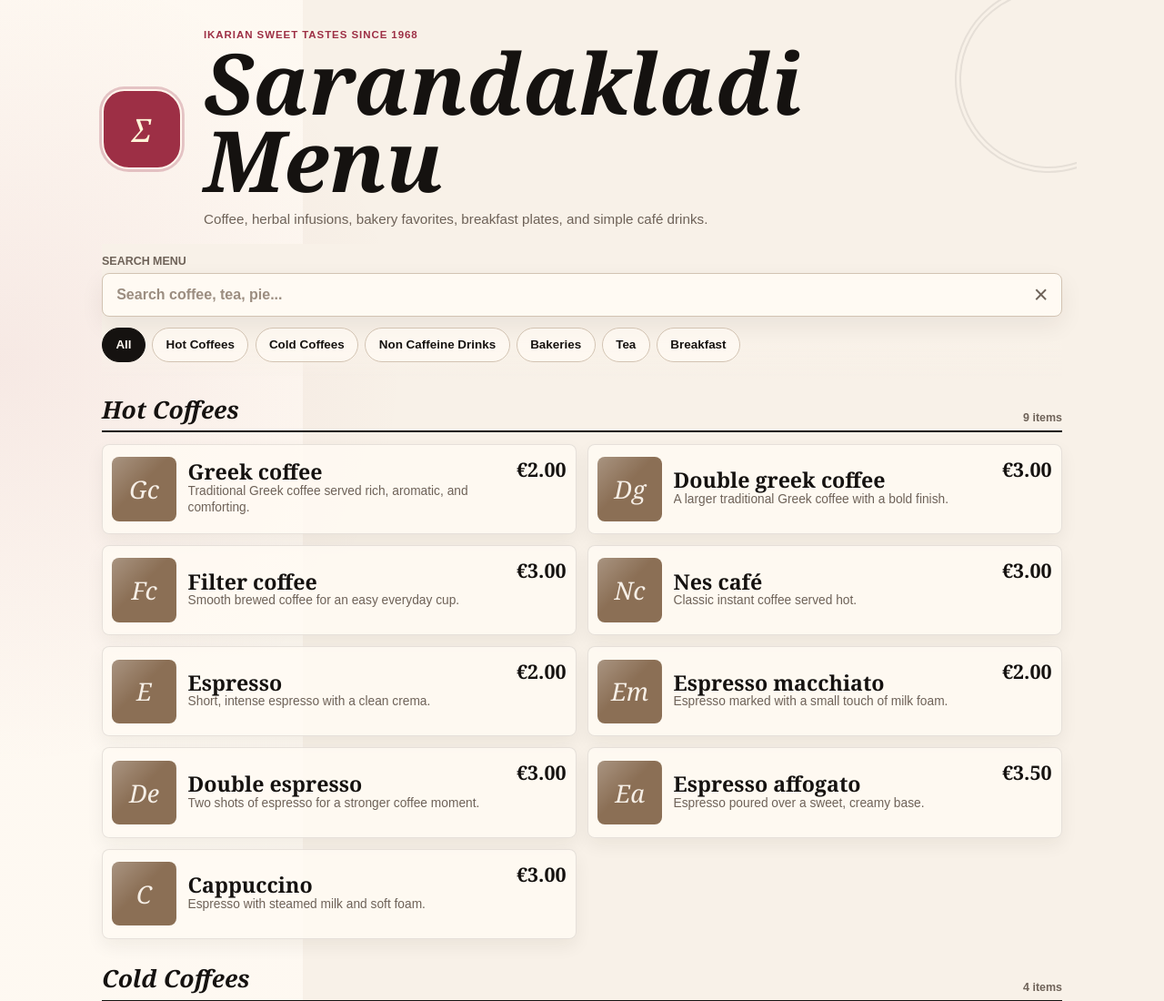
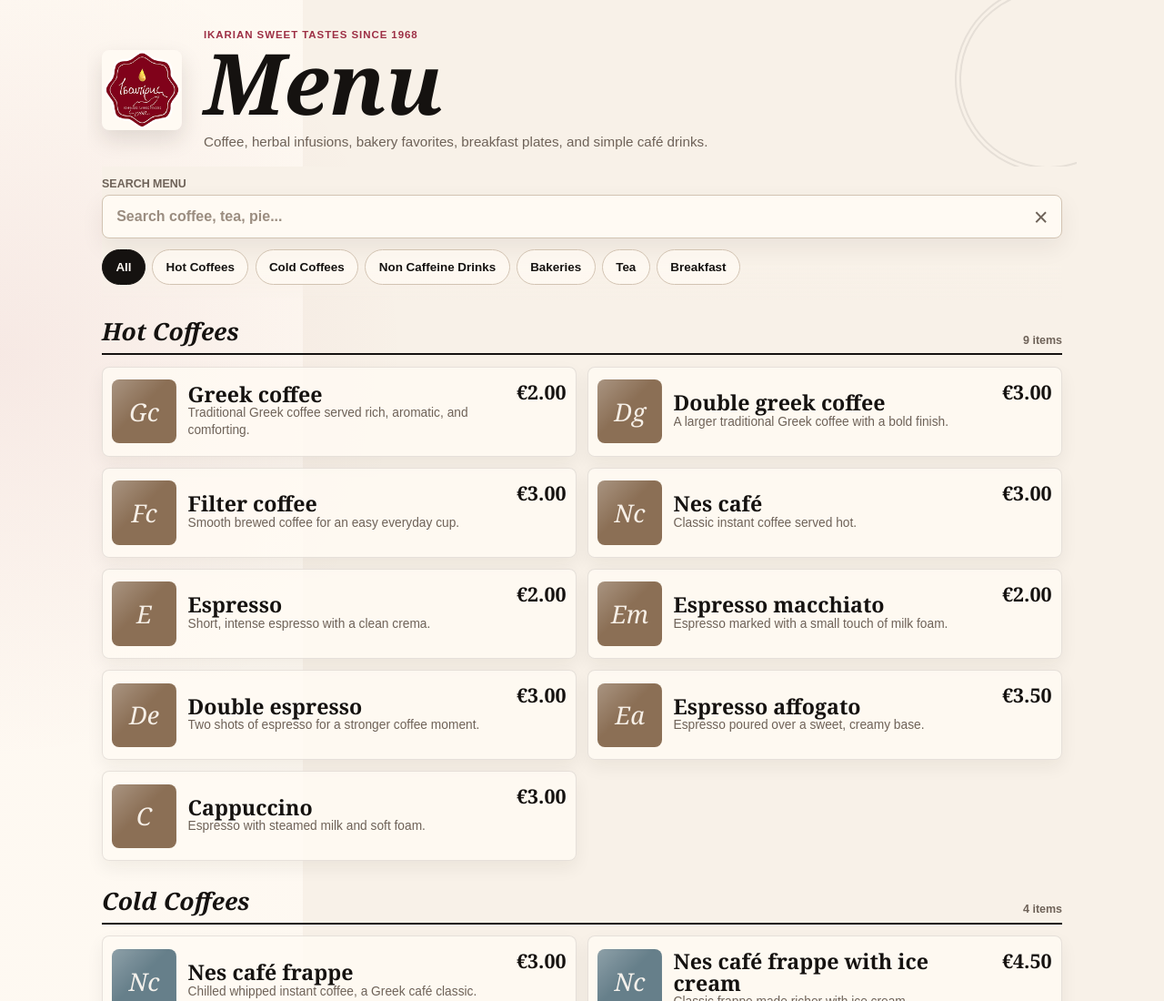
Before and after one commit to elenat2/Menu_Cafe, a plain HTML site: page index.html in a window 1280 px wide. Shown: the top 1100 px of the page at 91% size. Drawn offline with Linux system fonts and the light colour scheme.

Commit message:
Update header logo

```diff
--- a/index.html
+++ b/index.html
@@ -10,11 +10,11 @@
 <body>
   <header class="hero">
     <div class="brand-mark" aria-hidden="true">
-      <span>Σ</span>
+      <img src="logo.png" alt="">
     </div>
     <div>
       <p class="eyebrow">Ikarian sweet tastes since 1968</p>
-      <h1>Sarandakladi Menu</h1>
+      <h1>Menu</h1>
       <p class="intro">Coffee, herbal infusions, bakery favorites, breakfast plates, and simple café drinks.</p>
     </div>
   </header>
--- a/style.css
+++ b/style.css
@@ -60,14 +60,17 @@ body.modal-open {
   place-items: center;
   width: 4.3rem;
   height: 4.3rem;
-  background: var(--wine);
-  color: #fff4d8;
-  border: 0.18rem solid #fff5ec;
-  border-radius: 28% 32% 30% 34%;
-  box-shadow: 0 0 0 0.18rem rgba(157, 47, 69, 0.25);
-  font-family: Georgia, "Times New Roman", serif;
-  font-size: 2.2rem;
-  font-style: italic;
+  overflow: hidden;
+  background: var(--cream);
+  border-radius: 8px;
+  box-shadow: 0 0.65rem 1.5rem rgba(37, 29, 21, 0.13);
+}
+
+.brand-mark img {
+  display: block;
+  width: 100%;
+  height: 100%;
+  object-fit: contain;
 }
 
 .eyebrow {
```
Also changed, not shown: logo.png (added).
